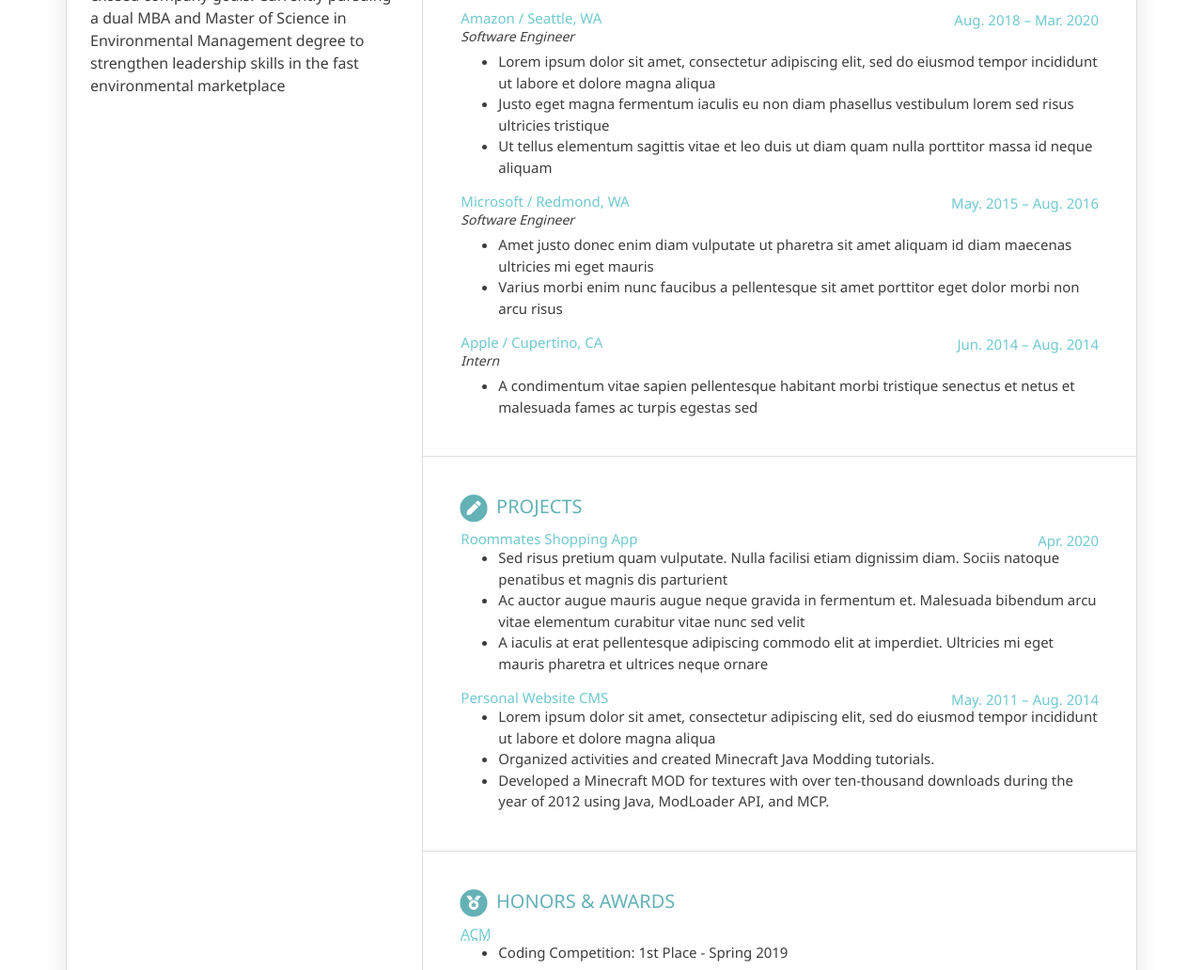
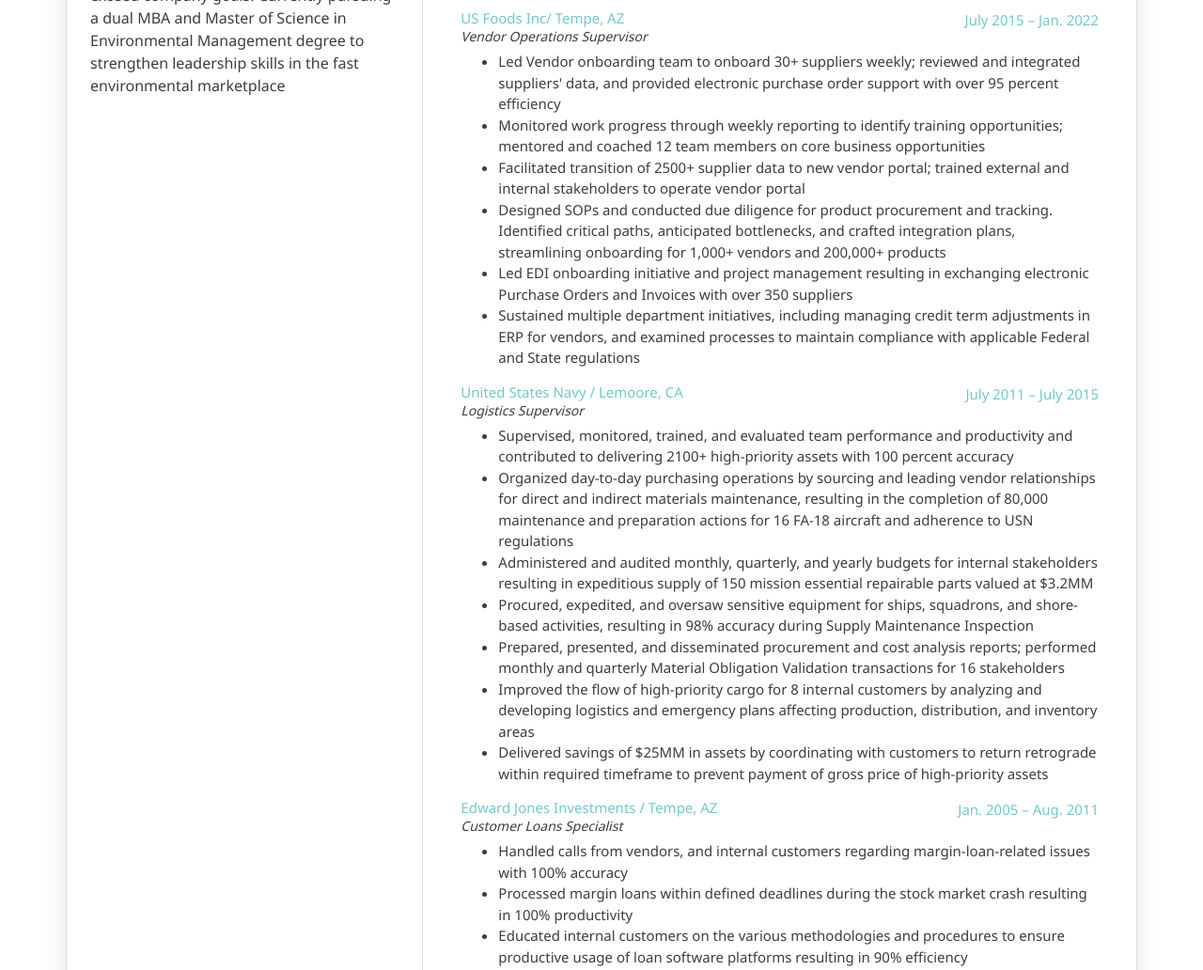
Before and after one commit to Eashiagbor/Eashiagbor.github.io, a plain HTML site: page index.html in a window 1280 px wide. Shown: the part 900-1932 px from the top of the page at 94% size. Drawn offline with nearby package versions, Linux system fonts and the light colour scheme.

Commit message:
All Jobs Update

```diff
--- a/index.html
+++ b/index.html
@@ -123,60 +123,77 @@
 
                             <ul>
                                 <li>Sourced, conducted RFPs, negotiated, and handled supply chain distribution from 20+sub-contractors to meet
-                                    customer specifications
-                                </li>
+                                    customer specifications</li>
                                 <li>Developed production plans and targets; forecasted actual sales orders to meet 90% delivery targets;
-                                    reviewed MRP to preserve inventory and material resource levels resulting in high customer satisfaction
-                                </li>
+                                    reviewed MRP to preserve inventory and material resource levels resulting in high customer satisfaction</li>
                                 <li>Reviewed processes of long-term capacity and resource planning to ensure proper scheduling of new product
                                     line phase-outs, devised remediation strategies to address critical product delays; presented results to
-                                    impacted departments
-                                </li>
+                                    impacted departments</li>
                             </ul>
                         </div>
 
                         <div class="job">
                             <div class="upper-row">
-                                <h3 class="company">Amazon / Seattle, WA</h3>
-                                <div class="time">Aug. 2018 – Mar. 2020</div>
+                                <h3 class="company">US Foods Inc/ Tempe, AZ</h3>
+                                <div class="time">July 2015 – Jan. 2022</div>
                             </div>
-                            <div class="job-title">Software Engineer</div>
+                            <div class="job-title">Vendor Operations Supervisor</div>
 
                             <ul>
-                                <li>Lorem ipsum dolor sit amet, consectetur adipiscing elit, sed do eiusmod tempor
-                                    incididunt ut labore et dolore magna aliqua</li>
-                                <li>Justo eget magna fermentum iaculis eu non diam phasellus vestibulum lorem sed risus
-                                    ultricies tristique</li>
-                                <li>Ut tellus elementum sagittis vitae et leo duis ut diam quam nulla porttitor massa id
-                                    neque aliquam</li>
+                                <li>Led Vendor onboarding team to onboard 30+ suppliers weekly; reviewed and integrated suppliers' data, and
+                                    provided electronic purchase order support with over 95 percent efficiency</li>
+                                <li>Monitored work progress through weekly reporting to identify training opportunities; mentored and coached
+                                    12 team members on core business opportunities </li>
+                                <li>Facilitated transition of 2500+ supplier data to new vendor portal; trained external and internal stakeholders
+                                    to operate vendor portal</li>
+                                <li>Designed SOPs and conducted due diligence for product procurement and tracking. Identified critical paths,
+                                    anticipated bottlenecks, and crafted integration plans, streamlining onboarding for 1,000+ vendors and
+                                    200,000+ products</li>
+                                <li>Led EDI onboarding initiative and project management resulting in exchanging electronic Purchase Orders
+                                    and Invoices with over 350 suppliers</li>
+                                <li>Sustained multiple department initiatives, including managing credit term adjustments in ERP for vendors,
+                                    and examined processes to maintain compliance with applicable Federal and State regulations</li>
                             </ul>
                         </div>
 
                         <div class="job">
                             <div class="upper-row">
-                                <h3 class="company">Microsoft / Redmond, WA</h3>
-                                <div class="time">May. 2015 – Aug. 2016</div>
+                                <h3 class="company">United States Navy / Lemoore, CA</h3>
+                                <div class="time">July 2011 – July 2015</div>
                             </div>
-                            <div class="job-title">Software Engineer</div>
+                            <div class="job-title">Logistics Supervisor</div>
 
                             <ul>
-                                <li>Amet justo donec enim diam vulputate ut pharetra sit amet aliquam id diam maecenas
-                                    ultricies mi eget mauris</li>
-                                <li>Varius morbi enim nunc faucibus a pellentesque sit amet porttitor eget dolor morbi
-                                    non arcu risus</li>
+                                <li>Supervised, monitored, trained, and evaluated team performance and productivity and contributed to
+                                    delivering 2100+ high-priority assets with 100 percent accuracy</li>
+                                <li>Organized day-to-day purchasing operations by sourcing and leading vendor relationships for direct and
+                                    indirect materials maintenance, resulting in the completion of  80,000 maintenance and preparation actions for
+                                    16 FA-18 aircraft and adherence to USN regulations</li>
+                                <li>Administered and audited monthly, quarterly, and yearly budgets for internal stakeholders resulting in
+                                    expeditious supply of 150 mission essential repairable parts valued at $3.2MM</li>
+                                <li>Procured, expedited, and oversaw sensitive equipment for ships, squadrons, and shore-based activities,
+                                    resulting in 98% accuracy during Supply Maintenance Inspection</li>
+                                <li>Prepared, presented, and disseminated procurement and cost analysis reports; performed monthly and
+                                    quarterly Material Obligation Validation transactions for 16 stakeholders</li>
+                                <li>Improved the flow of high-priority cargo for 8 internal customers by analyzing and developing logistics and
+                                    emergency plans affecting production, distribution, and inventory areas</li>
+                                <li>Delivered savings of $25MM in assets by coordinating with customers to return retrograde within required
+                                    timeframe to prevent payment of gross price of high-priority assets</li>
                             </ul>
                         </div>
 
                         <div class="job" style="margin-bottom:-15px;">
                             <div class="upper-row">
-                                <h3 class="company">Apple / Cupertino, CA</h3>
-                                <div class="time">Jun. 2014 – Aug. 2014</div>
+                                <h3 class="company">Edward Jones Investments / Tempe, AZ</h3>
+                                <div class="time">Jan. 2005 – Aug. 2011</div>
                             </div>
-                            <div class="job-title">Intern</div>
+                            <div class="job-title">Customer Loans Specialist</div>
 
                             <ul>
-                                <li>A condimentum vitae sapien pellentesque habitant morbi tristique senectus et netus
-                                    et malesuada fames ac turpis egestas sed</li>
+                                <li>Handled calls from vendors, and internal customers regarding margin-loan-related issues with 100% accuracy</li>
+                                <li>Processed margin loans within defined deadlines during the stock market crash resulting in 100% productivity</li>
+                                <li>Educated internal customers on the various methodologies and procedures to ensure productive usage of loan
+                                    software platforms resulting in 90% efficiency</li>
                             </ul>
                         </div>
                     </section>
```
